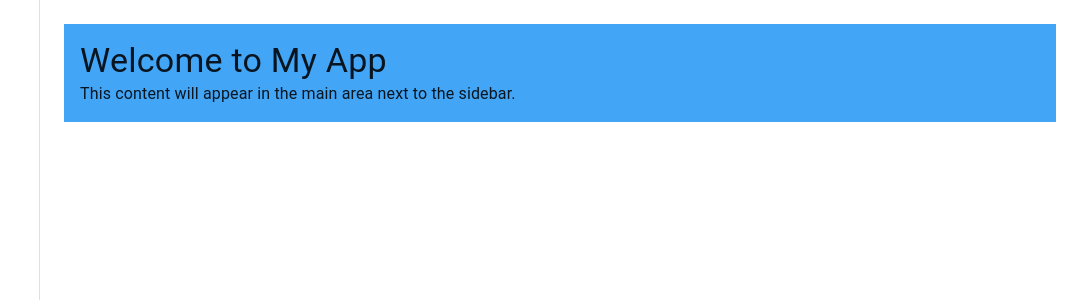
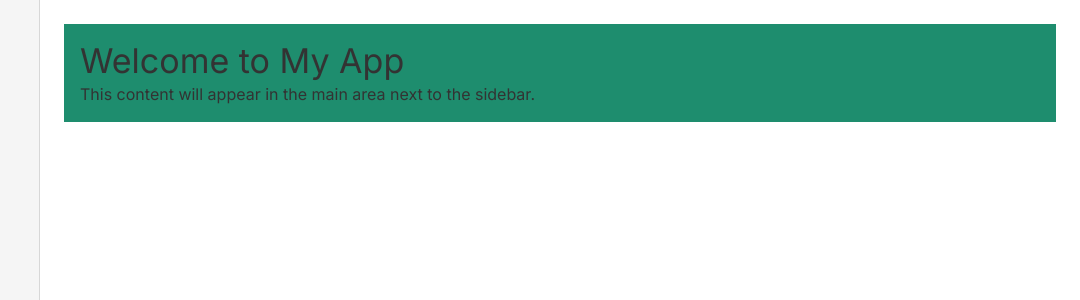
Before and after one commit to GeronimoJohn/Stratas, a Next.js app: page / in a window 1280 px wide. Shown: the top 300 px of the page, without its empty margins (200-1280 px from the left). Built offline with nearby package versions, Linux system fonts and the light colour scheme.

Commit message:
fix: theme provider

```diff
--- a/src/app/page.tsx
+++ b/src/app/page.tsx
@@ -3,7 +3,7 @@ import Typography from '@mui/material/Typography'
 
 export default function Page() {
   return (
-    <Box sx={{ backgroundColor: 'primary.light', height: '100%', padding: 2 }}>
+    <Box sx={{ backgroundColor: 'primary.main', height: '100%', padding: 2 }}>
       <Typography variant="h4">Welcome to My App</Typography>
       <Typography>
         This content will appear in the main area next to the sidebar.
--- a/src/components/PageWrapper/PageWrapper.tsx
+++ b/src/components/PageWrapper/PageWrapper.tsx
@@ -4,7 +4,6 @@ import React from 'react'
 import Box from '@mui/material/Box'
 import Drawer from '@mui/material/Drawer'
 import Toolbar from '@mui/material/Drawer'
-import { useTheme } from '@mui/material/styles'
 import { ThemeProvider } from '@/libs/ThemeProvider'
 
 const drawerWidth = 240
@@ -14,8 +13,6 @@ interface PageWrapperProps {
 }
 
 export function PageWrapper({ children }: PageWrapperProps) {
-  const theme = useTheme()
-
   return (
     <ThemeProvider>
       <Box sx={{ display: 'flex' }}>
--- a/src/libs/ThemeProvider/theme/theme.ts
+++ b/src/libs/ThemeProvider/theme/theme.ts
@@ -7,7 +7,6 @@ export function getStratasTheme(): Pick<
   ThemeOptions,
   'components' | 'palette' | 'typography'
 > {
-  // return the colors in object not as function
   const theme = {
     ...stratasColors,
     ...stratasTypography,
--- a/src/libs/ThemeProvider/theme/tokens/colors.ts
+++ b/src/libs/ThemeProvider/theme/tokens/colors.ts
@@ -1,7 +1,6 @@
 import { ThemeOptions } from '@mui/material/styles'
 
-export const stratasColors = (): Required<Pick<ThemeOptions, 'palette'>> => {
-  return {
+export const stratasColors: Required<Pick<ThemeOptions, 'palette'>> = {
   palette: {
     primary: {
       main: '#1E8D6E',
@@ -30,4 +29,3 @@ export const stratasColors = (): Required<Pick<ThemeOptions, 'palette'>> => {
     }
   }
 }
-}
--- a/src/libs/ThemeProvider/theme/tokens/typography.ts
+++ b/src/libs/ThemeProvider/theme/tokens/typography.ts
@@ -1,9 +1,6 @@
 import { ThemeOptions } from '@mui/material/styles'
 
-export const stratasTypography = (): Required<
-  Pick<ThemeOptions, 'typography'>
-> => {
-  return {
+export const stratasTypography: Required<Pick<ThemeOptions, 'typography'>> = {
   typography: {
     fontFamily: '"Inter", "Roboto", "Helvetica", "Arial", sans-serif',
     h1: {
@@ -27,4 +24,3 @@ export const stratasTypography = (): Required<
     }
   }
 }
-}
```
Lines whose indentation alone changed are shown as unchanged.
